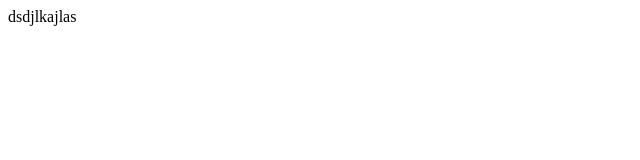
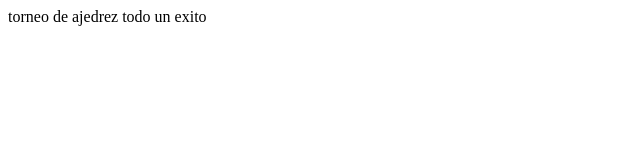
Before and after one commit to BettoE94/sanjuaneando-sitio, an Eleventy site: page deportes/torneo-de-ajedrez.md in a window 1280 px wide. Shown: the whole page, without its empty margins (0-640 px from the left). Built offline with nearby package versions, Linux system fonts and the light colour scheme; Eleventy itself is replaced by a stand-in of ours; files that its build step writes are made by us from their sources.

Commit message:
Update Deportes “torneo-de-ajedrez”

```diff
--- a/deportes/torneo-de-ajedrez.md
+++ b/deportes/torneo-de-ajedrez.md
@@ -3,4 +3,4 @@ title: torneo de ajedrez
 date: 2026-10-13T11:04:00.000-06:00
 thumbnail: /images/whatsapp-image-2026-10-12-at-5.49.53-pm-3-.jpeg
 ---
-dsdjlkajlas
+torneo de ajedrez todo un exito
```
